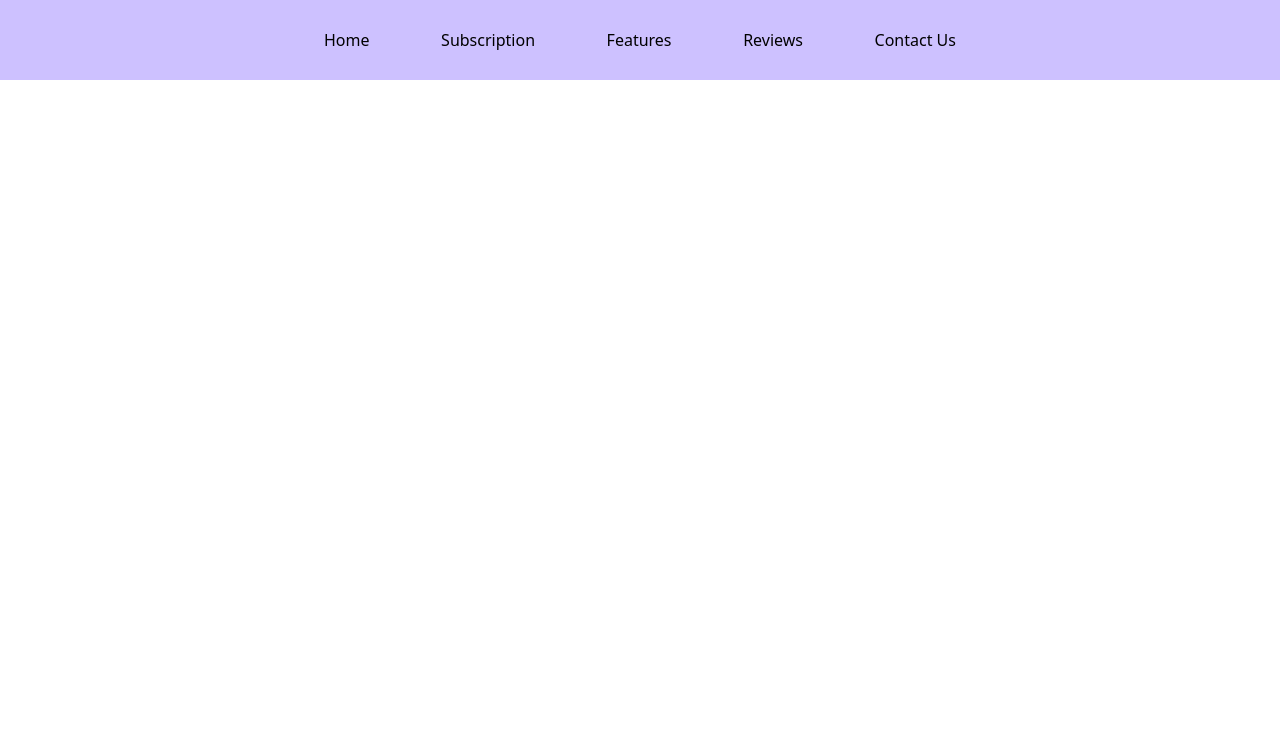
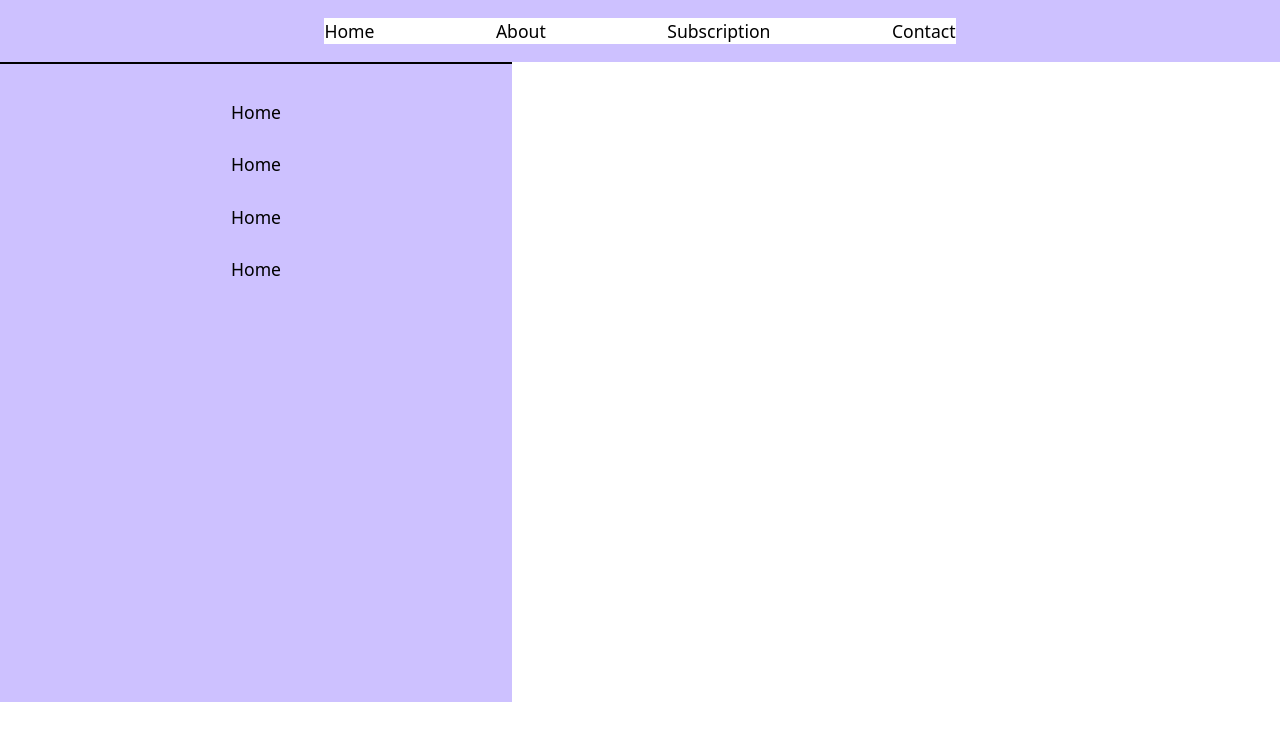
Before and after one commit to MEHTAB-UET/Unividz_Frontend, a React (Vite) app: page / in a window 1280 px wide. Shown: the top 740 px of the page. Built offline with nearby package versions, Linux system fonts and the light colour scheme; a web font is replaced by a local one.

Commit message:
sidebar button

```diff
--- a/index.html
+++ b/index.html
@@ -2,7 +2,7 @@
 <html lang="en">
   <head>
     <meta charset="UTF-8" />
-    <link rel="icon" type="image/svg+xml" href="/vite.svg" />
+    <!-- <link rel="icon" type="image/svg+xml" href="/vite.svg" /> -->
     <meta name="viewport" content="width=device-width, initial-scale=1.0" />
     <title>Unividz</title>
     <link rel="preconnect" href="https://fonts.googleapis.com" />
--- a/src/Components/LandingPage/Hero.jsx
+++ b/src/Components/LandingPage/Hero.jsx
@@ -7,14 +7,14 @@ const Hero = () => {
     <div className=" flex h-[50dvh] w-full justify-center items-center bg-lightestPurple ">
       <div className="MainContent flex flex-col justify-center items-center">
         {/* Heading no 1 */}
-        <h1 className="text-2xl font-bold">Unividz Storyteller</h1>
+        <h1 className="text-[6rem] font-bold">Unividz Storyteller</h1>
         {/* description */}
         <div className="flex justify-center items-center">
           <p className="text-lg">Turn your ideas into visual stories</p>
         </div>
         {/* Search Box */}
         <div className="h-20px w-[50vw]  bg-white p-2 rounded-lg flex justify-between">
-          <TbCameraSelfie className="text-4xl" />
+          <TbCameraSelfie className="text-4xl inline-block" />
 
           <input
             type="text"
--- a/src/Components/Navbar.jsx
+++ b/src/Components/Navbar.jsx
@@ -1,26 +1,50 @@
-import React from "react";
+import React, { useState } from "react";
+import { RiMenuFill } from "react-icons/ri";
 
 const Navbar = () => {
+  const [isOpen, setIsOpen] = useState(true);
   return (
     <>
-      <div className="bar h-[10vh] bg-lightPurple flex justify-center items-center ">
-        <div className="buttons md:w-[50vw] flex justify-between">
-          <a className=" hover:text-white  px-1" href="">
-            Home
-          </a>
-          <a className=" hover:text-white px-1" href="">
-            Subscription
-          </a>
-          <a className=" hover:text-white px-1" href="">
-            Features
-          </a>
-          <a className=" hover:text-white px-1" href="">
-            Reviews
-          </a>
-          <a className=" hover:text-white px-1" href="">
-            Contact Us
-          </a>
+      <div className="bar">
+        {" "}
+        <div className=" h-[7rem] bg-lightPurple flex justify-center items-center px-[1rem] ">
+          <div className="flex mr-auto bg-white md:hidden">
+            <RiMenuFill
+              className="text-[5rem]   text-slate-600"
+              onClick={() => setIsOpen(!isOpen)}
+            />
+          </div>
+
+          <div className="links w-[50%] bg-white hidden md:flex   justify-between items-center">
+            <a className="text-[2rem]">Home</a>
+            <a className="text-[2rem]">About</a>{" "}
+            <a className="text-[2rem]">Subscription</a>{" "}
+            <a className="text-[2rem]">Contact</a>{" "}
+          </div>
         </div>
+        {isOpen && (
+          <div className="sidebar w-[40%] h-[80vh]  bg-lightPurple ">
+            {" "}
+            <div className="grid grid-cols-1 grid-rows-4 p-10 bg-lightPurple border-t-2 border-black h-[40%]">
+              <div className="div flex justify-center items-center  ">
+                {" "}
+                <a className="text-[2rem]">Home</a>
+              </div>
+              <div className="div flex justify-center items-center ">
+                {" "}
+                <a className="text-[2rem]">Home</a>
+              </div>
+              <div className="div flex justify-center items-center ">
+                {" "}
+                <a className="text-[2rem]">Home</a>
+              </div>
+              <div className="div flex justify-center items-center  ">
+                {" "}
+                <a className="text-[2rem]">Home</a>
+              </div>
+            </div>
+          </div>
+        )}
       </div>
     </>
   );
--- a/src/index.css
+++ b/src/index.css
@@ -2,7 +2,30 @@
 @tailwind components;
 @tailwind utilities;
 
-.scrollWather {
+html {
+  font-size: 62.5%;
+}
+@media (max-width: 200rem) {
+  html {
+    font-size: 62.5%;
+    /* 10px */
+  }
+}
+@media (max-width: 80rem) {
+  html {
+    font-size: 55%;
+    /* 6px */
+  }
+}
+
+@media (min-width: 10rem) and (max-width: 45rem) {
+  html {
+    font-size: 30%;
+    /* 4px */
+  }
+}
+
+@media .scrollWather {
   height: 10px;
   width: 100%;
   background-color: lime;
--- a/tailwind.config.js
+++ b/tailwind.config.js
@@ -3,6 +3,12 @@ module.exports = {
   content: ["./src/**/*.{js,jsx,ts,tsx}"],
   theme: {
     extend: {
+      screens: {
+        xs: "250px",
+        sm: "450px",
+        md: "800px",
+        lg: "1280px",
+      },
       fontFamily: {
         playwright: ['"Playwrite AU NSW"', "sans-serif"],
         Inconsolate: ['"Inconsolate"', "sans-serif"],
```
